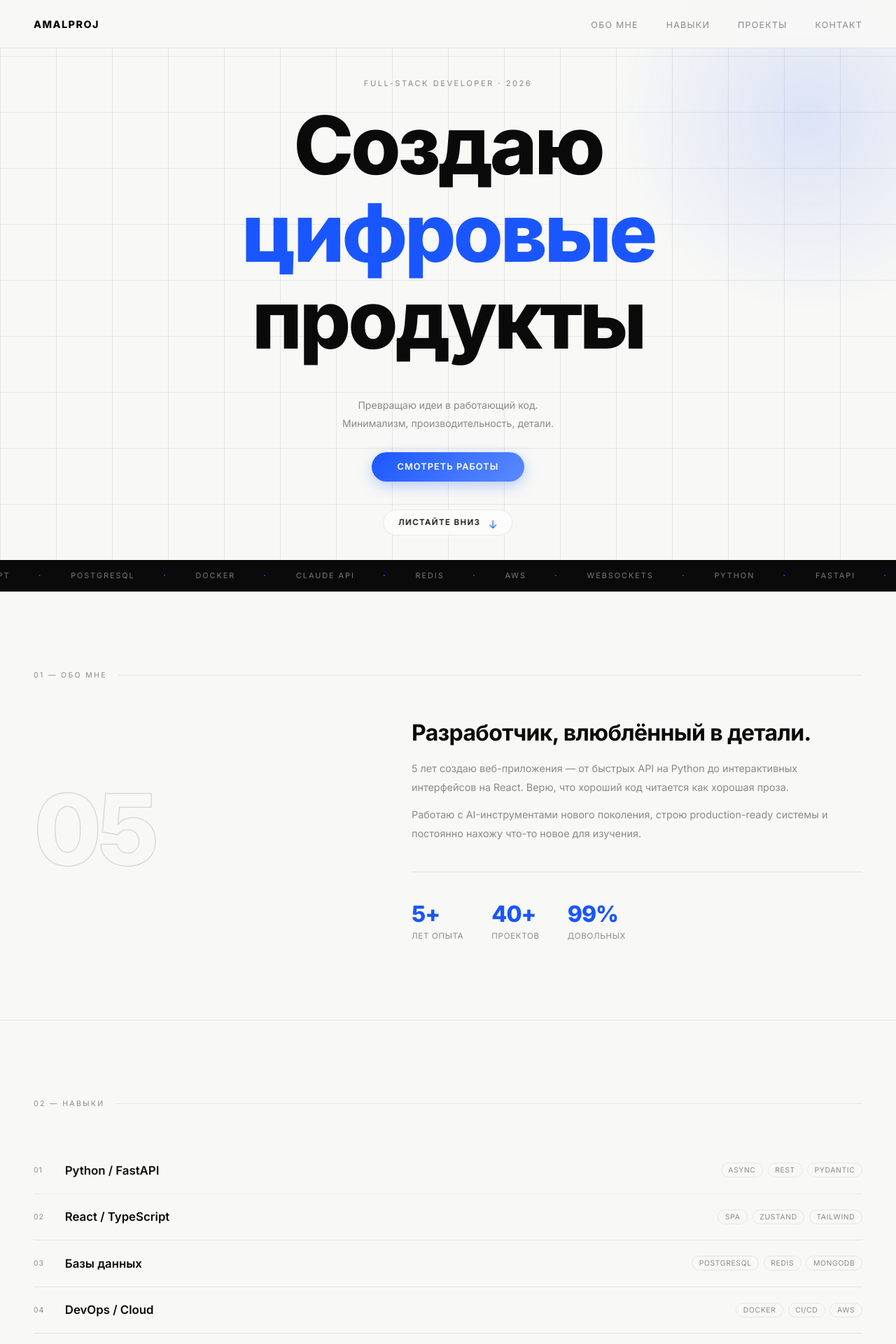
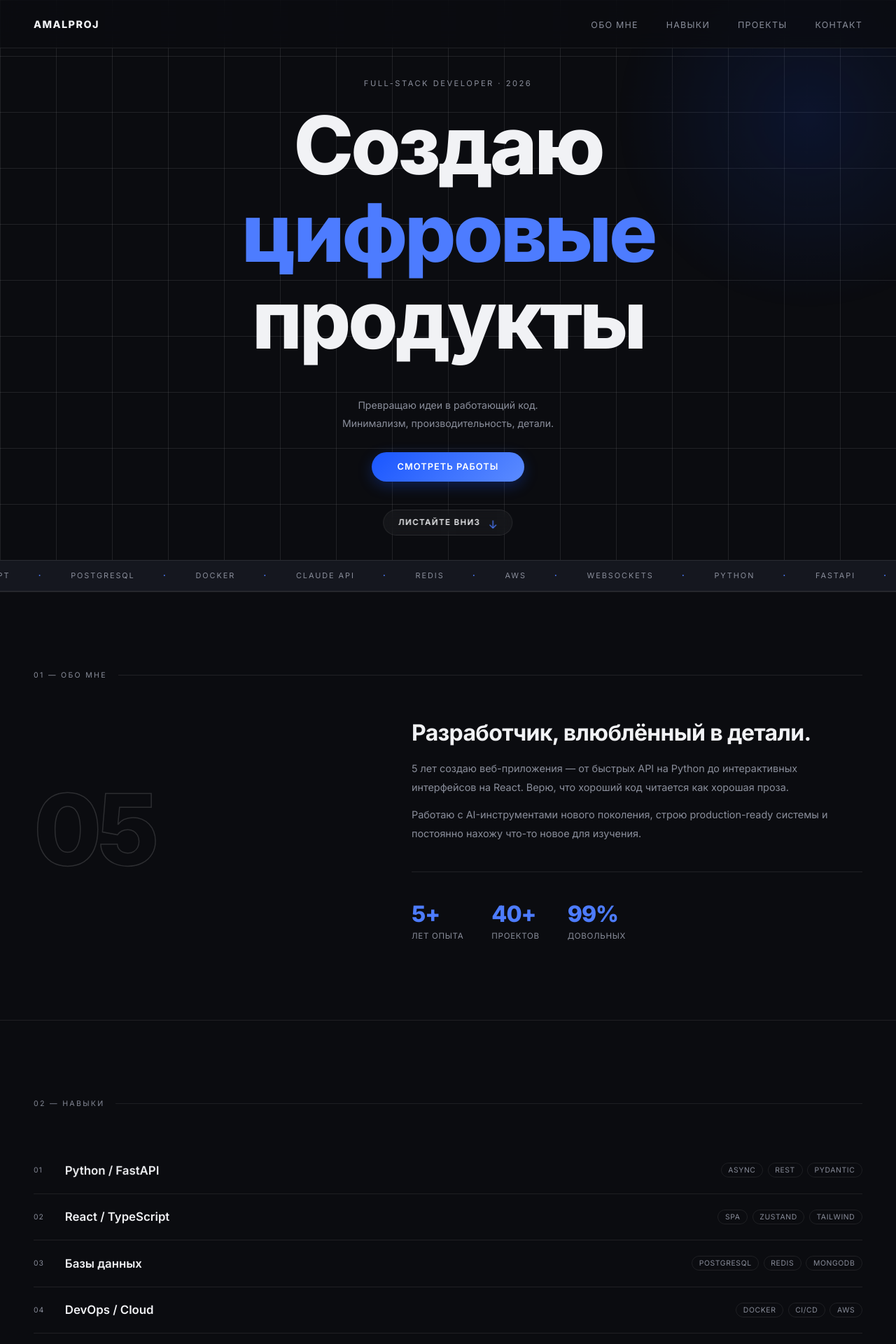
Before and after one commit to Alessandroish/amalproj, a FastAPI app: page / in a window 1280 px wide. Shown: the top 1920 px of the page at 70% size. Run offline with FastAPI, Linux system fonts and the light colour scheme; data comes from the database, SQL or seed files in the repository.

Commit message:
Тёмная тема: глубокий фон, светлый текст, яркий синий акцент
- Перенастроена палитра (--bg, --panel, --fg, --muted, --blue, --border)
- Тёмные навигация, карточки, поля формы, бегущая строка, скроллбар, мобильное меню

Co-Authored-By: Claude Opus 4.8 <noreply@anthropic.com>

```diff
--- a/static/css/style.css
+++ b/static/css/style.css
@@ -5,14 +5,13 @@
 }
 
 :root {
-  --bg:      #f8f8f6;
-  --fg:      #0a0a0a;
-  --muted:   #8a8a8a;
-  --blue:    #1a56ff;
-  --blue-lt: #e8eeff;
-  --border:  rgba(0,0,0,0.08);
-  --crow-green: #00c87a;
-  --crow-red:   #ff3b3b;
+  --bg:      #0b0c10;          /* основной тёмный фон */
+  --panel:   #15171f;          /* карточки, поля ввода */
+  --fg:      #f1f2f5;          /* светлый текст */
+  --muted:   #8a8e9b;          /* приглушённый текст */
+  --blue:    #4d7cff;          /* акцент (ярче для контраста на тёмном) */
+  --blue-lt: rgba(77,124,255,0.14);
+  --border:  rgba(255,255,255,0.09);
 }
 
 html { scroll-behavior: smooth; }
@@ -91,7 +90,7 @@ body.intro-lock { overflow: hidden; }
 
 /* custom scrollbar */
 ::-webkit-scrollbar { width: 6px; }
-::-webkit-scrollbar-track { background: #f0f0ee; }
+::-webkit-scrollbar-track { background: #14151b; }
 ::-webkit-scrollbar-thumb {
   background: linear-gradient(to bottom, #00c87a, #1a56ff);
   border-radius: 9999px;
@@ -155,7 +154,7 @@ nav {
   justify-content: space-between;
   align-items: center;
   padding: 1.5rem 3rem;
-  background: rgba(248,248,246,.85);
+  background: rgba(11,12,16,.7);
   backdrop-filter: blur(14px);
   border-bottom: 1px solid var(--border);
 }
@@ -301,7 +300,7 @@ nav ul a:hover::after { width: 100%; }
   padding: .6rem 1.3rem;
   border: 1px solid var(--border);
   border-radius: 9999px;
-  background: rgba(255,255,255,.6);
+  background: rgba(255,255,255,.04);
   backdrop-filter: blur(8px);
   text-decoration: none;
   opacity: 0;
@@ -331,7 +330,7 @@ nav ul a:hover::after { width: 100%; }
   border-top: 1px solid var(--border);
   border-bottom: 1px solid var(--border);
   padding: .9rem 0;
-  background: var(--fg);
+  background: var(--panel);
 }
 .marquee-track {
   display: flex; gap: 2.5rem;
@@ -341,7 +340,7 @@ nav ul a:hover::after { width: 100%; }
 .marquee-track span {
   font-size: .68rem; letter-spacing: .18em;
   text-transform: uppercase;
-  color: rgba(255,255,255,.45);
+  color: var(--muted);
   white-space: nowrap;
 }
 .marquee-track span.dot { color: var(--blue); font-size: .9rem; line-height: 1; }
@@ -479,7 +478,7 @@ section:not(#hero):not(#crow-section) {
   font-weight: 800; line-height: 1;
   letter-spacing: -.05em;
   color: transparent;
-  -webkit-text-stroke: 1.5px rgba(0,0,0,.12);
+  -webkit-text-stroke: 1.5px rgba(255,255,255,.14);
 }
 .about-text h2 {
   font-size: 2rem; font-weight: 700;
@@ -543,7 +542,7 @@ section:not(#hero):not(#crow-section) {
   gap: 1.5rem;
 }
 .project-card {
-  background: #fff;
+  background: var(--panel);
   border: 1px solid var(--border);
   border-radius: 16px;
   padding: 2.2rem;
@@ -625,7 +624,7 @@ section:not(#hero):not(#crow-section) {
   font-family: inherit;
   font-size: .92rem;
   color: var(--fg);
-  background: #fff;
+  background: var(--panel);
   border: 1px solid var(--border);
   border-radius: 12px;
   padding: .85rem 1.1rem;
@@ -796,7 +795,7 @@ body.menu-open .nav-toggle span:nth-child(3) { transform: translateY(-7px) rotat
     justify-content: center;
     align-items: center;
     gap: 2rem;
-    background: rgba(248,248,246,.97);
+    background: rgba(11,12,16,.97);
     backdrop-filter: blur(16px);
     opacity: 0;
     visibility: hidden;
```
